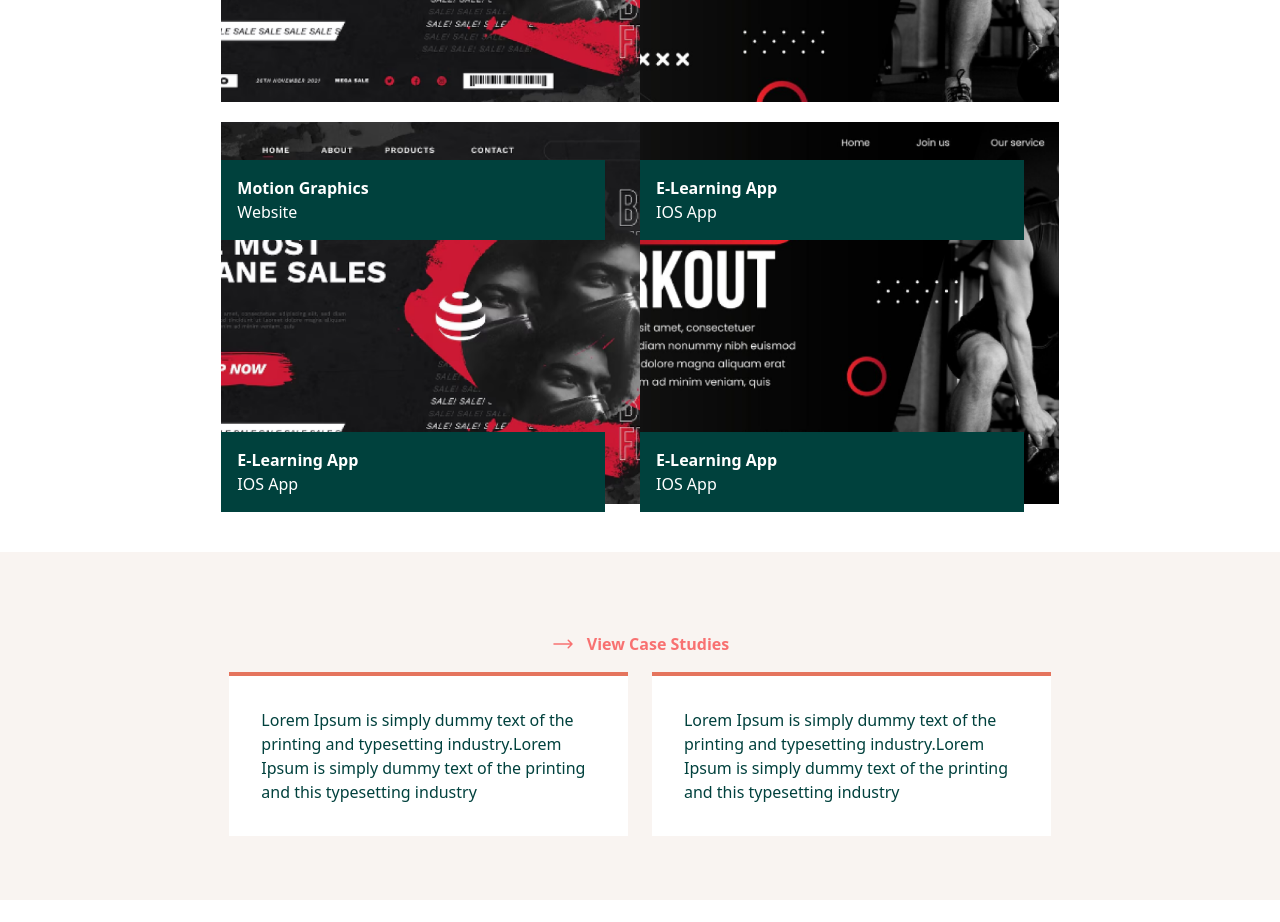
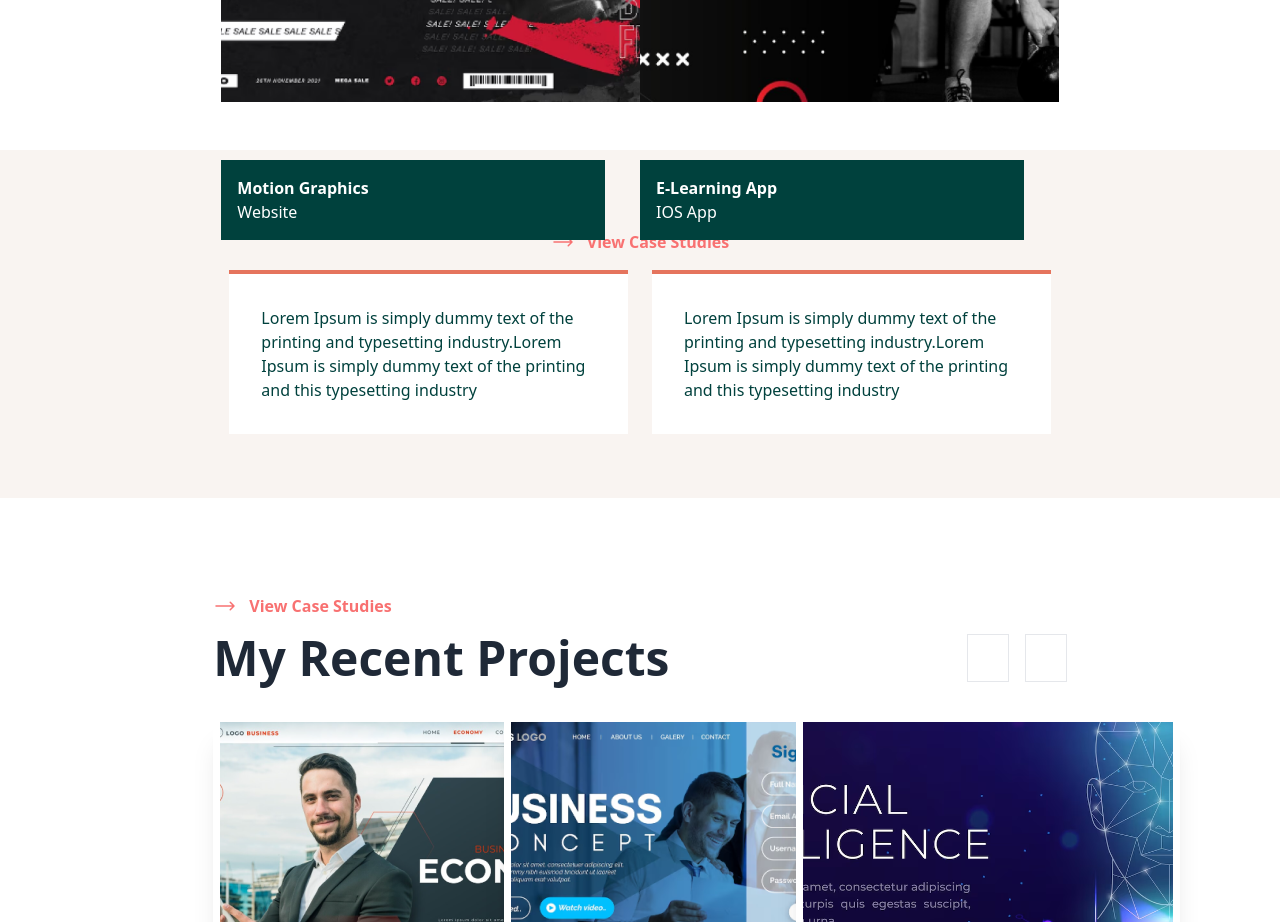
Before and after one commit to ALNoman78/Portfolio-web, a React (Vite) app: page / in a window 1280 px wide. Shown: the part 3720-4642 px from the top of the page. Built offline with nearby package versions, Linux system fonts and the light colour scheme.

Commit message:
some changes added

```diff
--- a/src/RecentProject.jsx
+++ b/src/RecentProject.jsx
@@ -51,18 +51,6 @@ export default function RecentProject() {
                             <p className="font-normal">IOS App</p>
                         </div>
                     </div>
-                    <div>
-                        <div className="relative"><img src={ProjectImageThree} alt="" /></div>
-                        <div className="absolute bg-[#00413D] p-4 w-[45%] text-white bottom-0 font-semibold font-velkorn">E-Learning App
-                            <p className="font-normal">IOS App</p>
-                        </div>
-                    </div>
-                    <div>
-                        <div className="relative"><img src={ProjectImageFour} alt="" /></div>
-                        <div className="absolute bg-[#00413D] p-4 w-[45%] text-white bottom-0 font-semibold font-velkorn">E-Learning App
-                            <p className="font-normal">IOS App</p>
-                        </div>
-                    </div>
                 </div>
             </div >
         </section >
```
Also changed, not shown: 1 other file (tests, documents, lock files or other folders).
